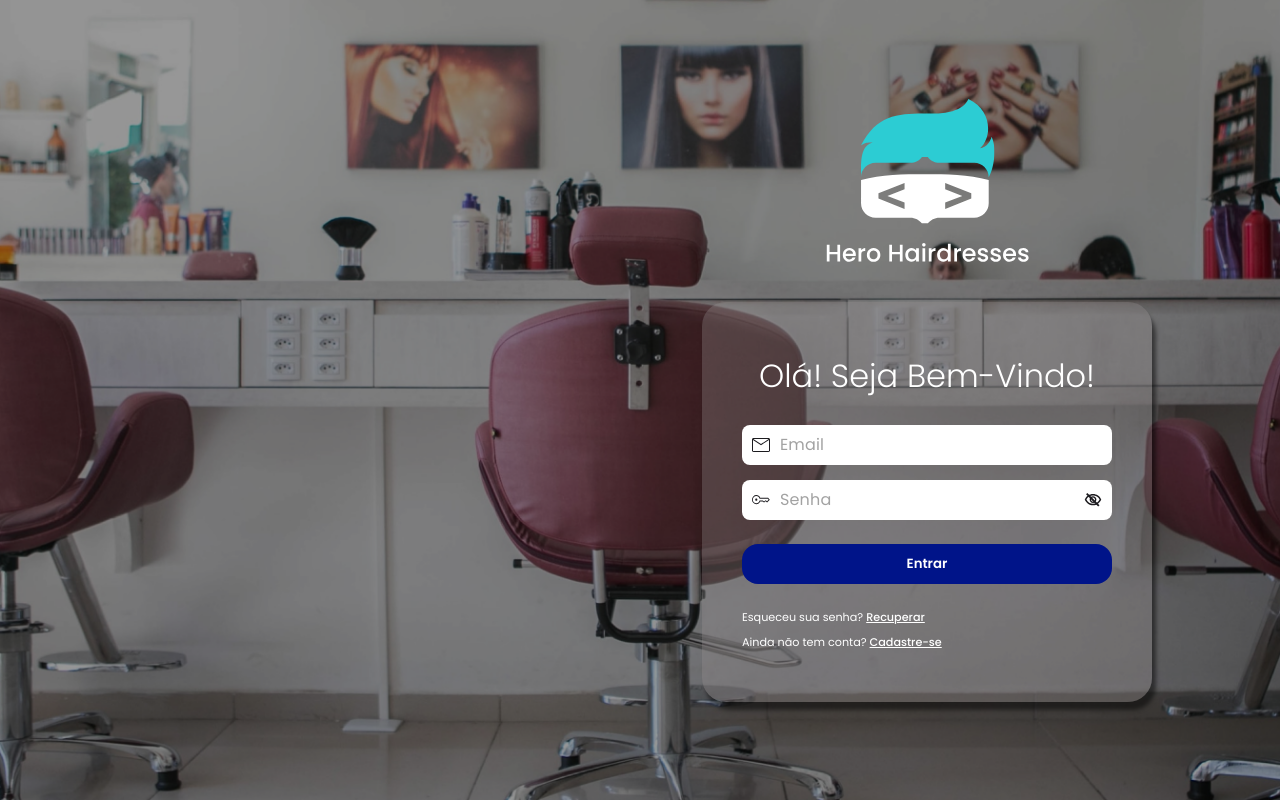
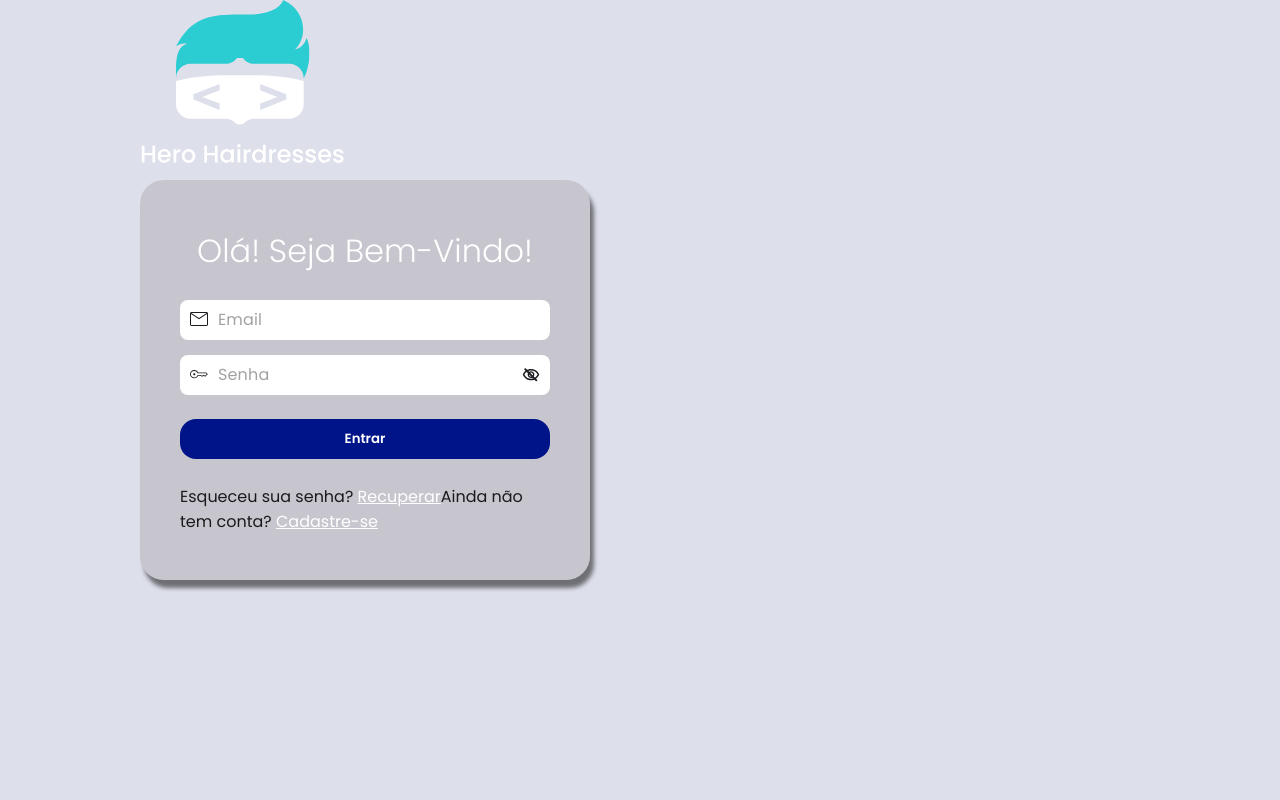
Before and after one commit to raysllaR/hairdresser-front, a React (Vite) app: page /login in a window 1280 px wide. Built offline with nearby package versions, Linux system fonts and the light colour scheme.

Commit message:
feat: utilizando o component PageContainer na tela de Login

```diff
--- a/src/components/pages/Login/index.tsx
+++ b/src/components/pages/Login/index.tsx
@@ -2,8 +2,9 @@ import React, { useEffect } from "react";
 import FormLogin from "../../shared/formLogin";
 import CardComponent from "../../shared/CardComponent";
 import imgLogo from "../../../assets/images/logos/logo.svg";
+import { Link, useNavigate } from "react-router-dom";
+import PageContainers from "../../shared/PageContainer";
 import "./index.css";
-import { Link, useNavigate } from "react-router-dom";
 
 const Login: React.FC = () => {
 	const navigate = useNavigate();
@@ -17,10 +18,10 @@ const Login: React.FC = () => {
 	}, []);
 
 	return (
-		<div
-			id="login"
-			className="page">
-			<div className="container">
+		<PageContainers
+			classNamePage="login"
+			classNameContainer="container">
+			<div className="login-itens">
 				<img
 					src={imgLogo}
 					alt="Logo"
@@ -38,7 +39,7 @@ const Login: React.FC = () => {
 					</div>
 				</CardComponent>
 			</div>
-		</div>
+		</PageContainers>
 	);
 };
 
```
